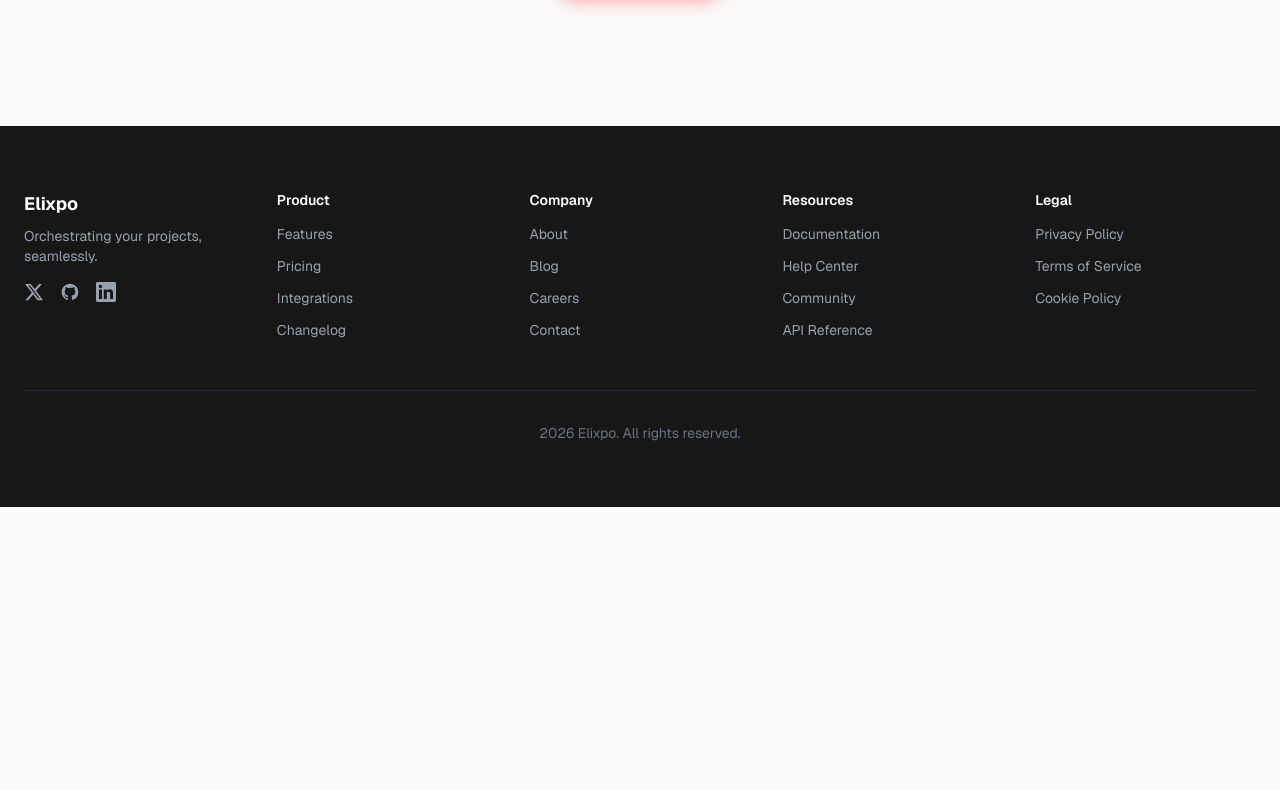
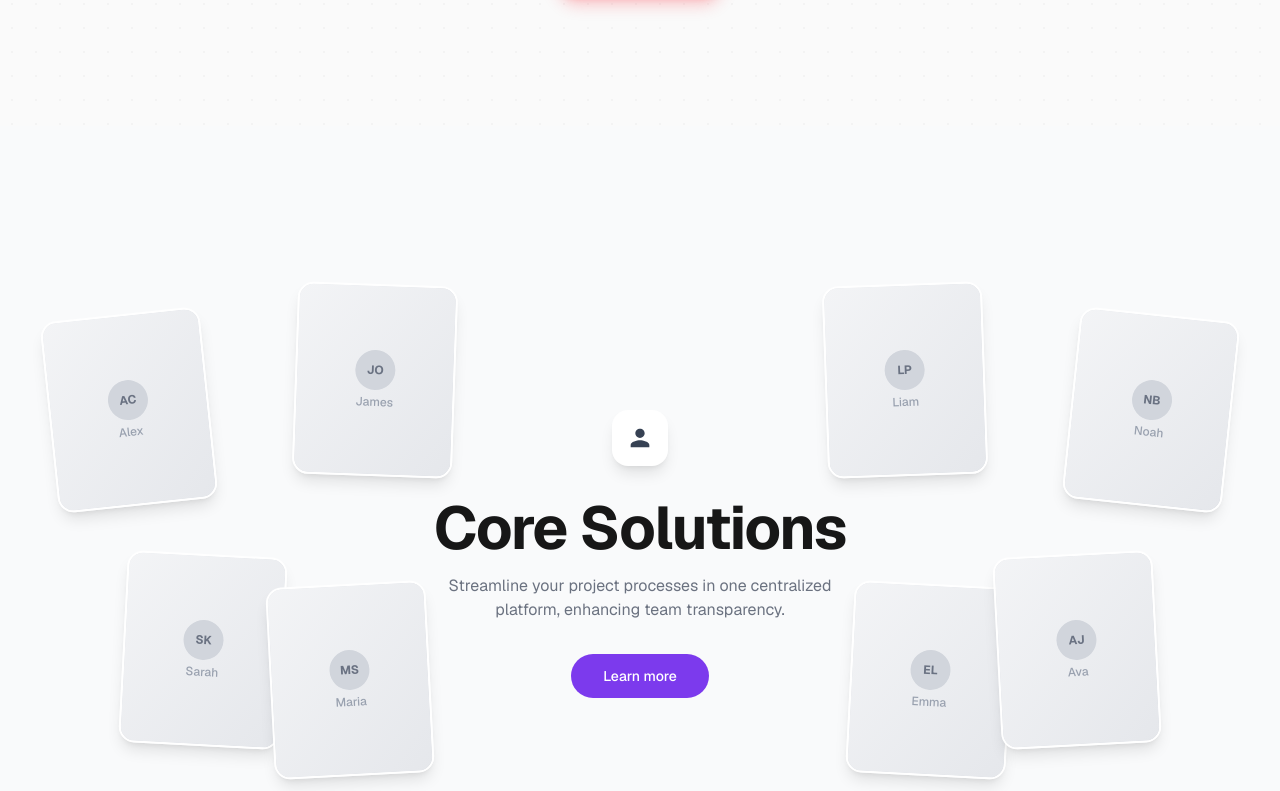
Before and after one commit to elixpo/elixpo, a Next.js app: page / in a window 1280 px wide. Shown: the part 889-1680 px from the top of the page. Before the commit the page ends 1396 px from the top, so only its background shows below. Built offline with nearby package versions, Linux system fonts and the light colour scheme.

Commit message:
Add Team/Solutions section with scattered photo grid layout
- Desktop: scattered rotated cards around centered content
- Mobile: clean 2-column grid fallback
- User icon, headline, subheadline, and CTA button

```diff
--- a/src/app/page.tsx
+++ b/src/app/page.tsx
@@ -1,9 +1,11 @@
 import Hero from "@/components/Hero";
+import Team from "@/components/Team";
 
 export default function Home() {
   return (
     <>
       <Hero />
+      <Team />
     </>
   );
 }
--- /dev/null
+++ b/src/components/Team.tsx
@@ -0,0 +1,80 @@
+import Link from "next/link";
+import teamData from "@/data/team.json";
+
+export default function Team() {
+  const positions = [
+    "left-[2%] top-[10%] -rotate-6",
+    "left-[8%] top-[50%] rotate-3",
+    "left-[22%] top-[5%] rotate-2",
+    "left-[20%] top-[55%] -rotate-3",
+    "right-[22%] top-[5%] -rotate-2",
+    "right-[20%] top-[55%] rotate-3",
+    "right-[2%] top-[10%] rotate-6",
+    "right-[8%] top-[50%] -rotate-3",
+  ];
+
+  return (
+    <section className="relative py-24 md:py-32 bg-gray-50 overflow-hidden">
+      <div className="max-w-7xl mx-auto px-6 relative">
+        {/* Scattered Team Photos */}
+        <div className="relative h-[500px] md:h-[600px]">
+          {teamData.members.map((member, index) => (
+            <div
+              key={member.name}
+              className={`absolute ${positions[index]} hidden md:block`}
+            >
+              <div className="w-32 h-40 lg:w-40 lg:h-48 rounded-2xl bg-gradient-to-br from-gray-200 to-gray-300 shadow-lg overflow-hidden border-2 border-white">
+                <div className="w-full h-full flex items-center justify-center text-gray-400 text-sm font-medium bg-gradient-to-br from-gray-100 to-gray-200">
+                  <div className="text-center">
+                    <div className="w-10 h-10 mx-auto mb-1 rounded-full bg-gray-300 flex items-center justify-center text-gray-500 text-xs font-bold">
+                      {member.name.split(" ").map(n => n[0]).join("")}
+                    </div>
+                    <p className="text-xs">{member.name.split(" ")[0]}</p>
+                  </div>
+                </div>
+              </div>
+            </div>
+          ))}
+
+          {/* Center Content */}
+          <div className="absolute inset-0 flex flex-col items-center justify-center text-center z-10">
+            <div className="w-14 h-14 rounded-2xl bg-white shadow-lg flex items-center justify-center mb-8">
+              <svg className="w-7 h-7 text-gray-700" fill="currentColor" viewBox="0 0 24 24">
+                <path d="M12 12c2.21 0 4-1.79 4-4s-1.79-4-4-4-4 1.79-4 4 1.79 4 4 4zm0 2c-2.67 0-8 1.34-8 4v2h16v-2c0-2.66-5.33-4-8-4z" />
+              </svg>
+            </div>
+
+            <h2 className="text-4xl md:text-6xl font-bold tracking-tight mb-4">
+              {teamData.headline}
+            </h2>
+            <p className="text-muted max-w-md mb-8 text-base">
+              {teamData.subheadline}
+            </p>
+            <Link
+              href={teamData.cta.href}
+              className="inline-block px-8 py-3 rounded-full bg-accent text-white font-medium text-sm hover:opacity-90 transition-opacity"
+            >
+              {teamData.cta.label}
+            </Link>
+          </div>
+        </div>
+
+        {/* Mobile: show team as grid */}
+        <div className="md:hidden grid grid-cols-2 gap-4 mt-8">
+          {teamData.members.slice(0, 4).map((member) => (
+            <div
+              key={member.name}
+              className="rounded-2xl bg-white shadow-md p-4 text-center"
+            >
+              <div className="w-12 h-12 mx-auto mb-2 rounded-full bg-gray-200 flex items-center justify-center text-gray-500 text-sm font-bold">
+                {member.name.split(" ").map(n => n[0]).join("")}
+              </div>
+              <p className="text-sm font-medium">{member.name}</p>
+              <p className="text-xs text-muted">{member.role}</p>
+            </div>
+          ))}
+        </div>
+      </div>
+    </section>
+  );
+}
```
